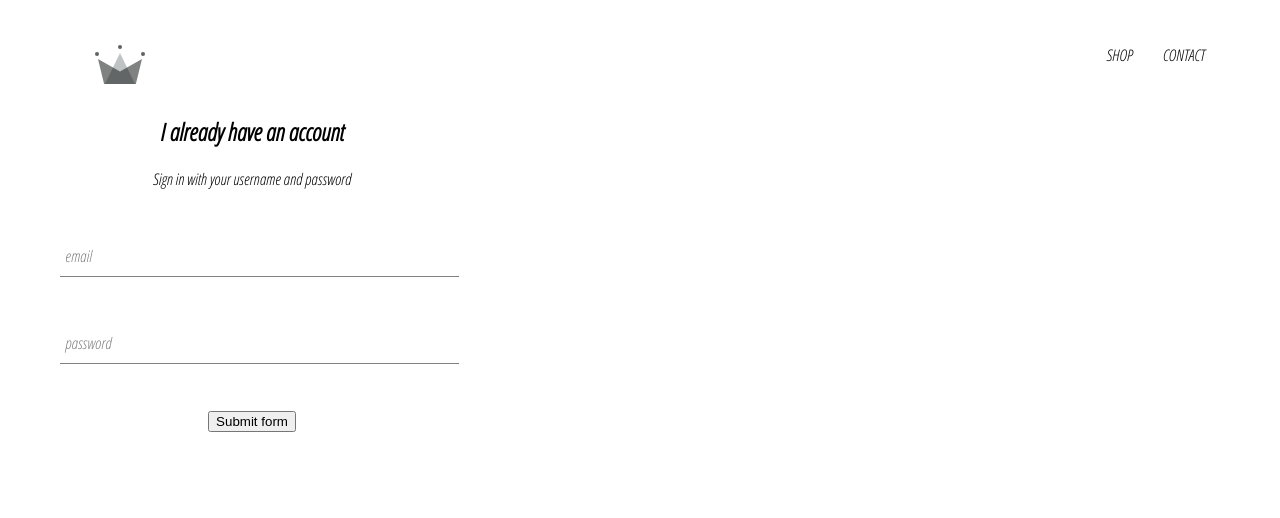
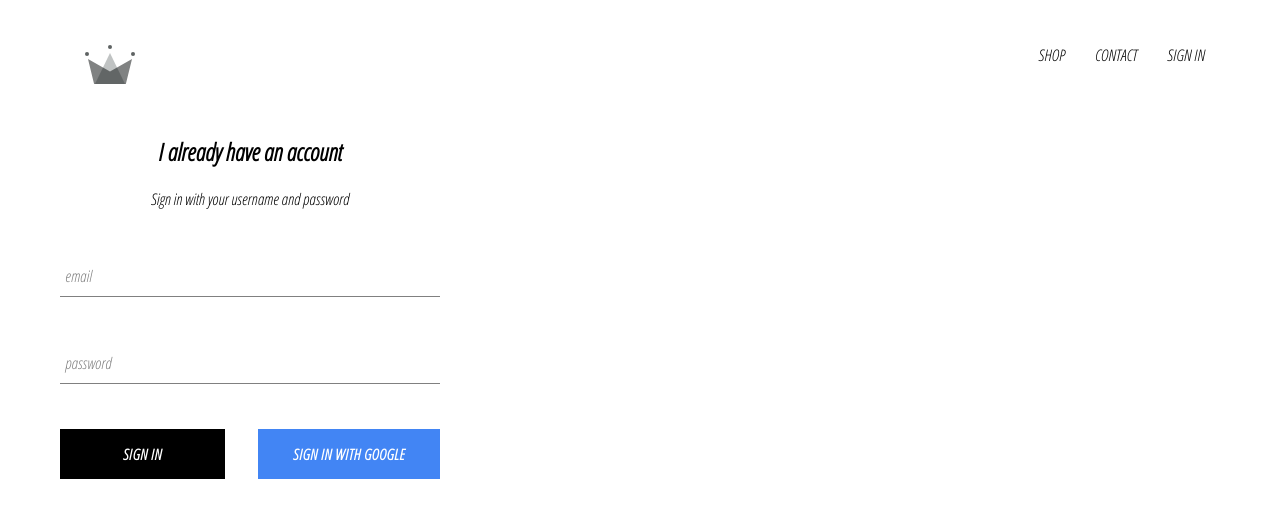
Before and after one commit to codeiators/crwn-clothing, a React (Create React App) app: page /signin in a window 1280 px wide. Shown: the top 518 px of the page. Built offline with nearby package versions, Linux system fonts and the light colour scheme; no server answers.

Commit message:
Goggle sign-in component and styles

```diff
--- a/package.json
+++ b/package.json
@@ -6,6 +6,7 @@
     "@testing-library/jest-dom": "^5.12.0",
     "@testing-library/react": "^11.2.7",
     "@testing-library/user-event": "^12.8.3",
+    "firebase": "^8.6.2",
     "node-sass": "^6.0.0",
     "react": "^17.0.2",
     "react-dom": "^17.0.2",
--- a/src/App.css
+++ b/src/App.css
@@ -11,3 +11,7 @@
   text-decoration:none;
   color:black
 }
+
+* {
+  box-sizing: border-box;
+}
--- a/src/App.js
+++ b/src/App.js
@@ -5,11 +5,37 @@
 import ShopPage from './pages/shop/shop.component';
 import Header from './components/header/header.component';
 import SignInAndSignUpPage from './pages/sign-in-and-sign-up/sign-in-and-sign-up.component';
+import {auth} from './firebase/firebase.utils';
+import React from 'react';
 
-function App() {
+class App extends React.Component {
+
+  constructor() {
+    super();
+
+    this.state = {
+      currentUser:null
+    }
+  }
+
+  unsubscribeFromAuth = null
+
+  componentDidMount() {
+    this.unsubscribeFromAuth =   auth.onAuthStateChanged(user => {
+      this.setState({currentUser:user});
+      console.log(user)
+    })
+  }
+
+  componentWillUnmount()
+  {
+    this.unsubscribeFromAuth();
+  }
+
+  render(){
     return (
       <div className="App">
-      <Header/>
+        <Header currentUser={this.state.currentUser}/>
         <Switch>
         <Route  exact  path='/' component={HomePage} />
         <Route   path='/shop' component={ShopPage} />
@@ -18,5 +44,6 @@
       </div>
     );
   }
+}
 
 export default App;
--- /dev/null
+++ b/src/components/custom-button/custom-button.component.jsx
@@ -0,0 +1,12 @@
+import React from 'react';
+import './custom-button.styles.scss';
+
+const CustomButton = ({children,isGoogleSignIn,...otherProps}) => {
+    return (
+        <button className={`${isGoogleSignIn ? 'google-sign-in':''} custom-button`} {...otherProps}>
+         {children}
+        </button>
+    )
+}
+
+export default CustomButton;
--- /dev/null
+++ b/src/components/custom-button/custom-button.styles.scss
@@ -0,0 +1,32 @@
+.custom-button {
+    min-width: 165px;
+    width: auto;
+    height: 50px;
+    letter-spacing: 0.5px;
+    line-height: 50px;
+    padding: 0 35px 0 35px;
+    font-size: 15px;
+    background-color: black;
+    color: white;
+    text-transform: uppercase;
+    font-family: 'Open Sans Condensed';
+    font-weight: bolder;
+    border: none;
+    cursor: pointer;
+
+    &:hover {
+      background-color: white;
+      color: black;
+      border: 1px solid black;
+    }
+
+    &.google-sign-in {
+      background-color: #4285f4;
+      color:white;
+
+      &:hover{
+        background-color: #357ae8;
+        border:none;
+      }
+    }
+  }
--- a/src/components/header/header.component.jsx
+++ b/src/components/header/header.component.jsx
@@ -1,10 +1,10 @@
 import React from 'react';
 import {Link} from 'react-router-dom';
-
+import {auth} from '../../firebase/firebase.utils';
 import {ReactComponent as Logo} from '../../assets/crown.svg';
 import './header.styles.scss';
 
-const Header = () => {
+const Header = ({currentUser}) => {
     return (
         <div className='header'>
         <Link className='logo-container' to='/'>
@@ -18,6 +18,11 @@
             <Link className='option' to='/shop'>
                 CONTACT
             </Link>
+            {
+                currentUser ?
+                <div className='option' onClick= {() => auth.signOut()}>SIGN OUT</div>:
+                <Link className='option' to='signin'>SIGN IN</Link>
+            }
         </div>
         </div>
     )
--- a/src/components/header/header.styles.scss
+++ b/src/components/header/header.styles.scss
@@ -20,6 +20,7 @@
 
       .option {
         padding: 10px 15px;
+        cursor:pointer
       }
     }
   }
--- a/src/components/sign-in/sign-in.component.jsx
+++ b/src/components/sign-in/sign-in.component.jsx
@@ -1,6 +1,8 @@
 import React from 'react';
 import './sign-in.styles.scss';
 import FormInput from '../form-input/form-input.component';
+import CustomButton from '../custom-button/custom-button.component';
+import {signInWithGoogle} from '../../firebase/firebase.utils.js';
 
 class SignIn extends React.Component {
     constructor(props){
@@ -34,7 +36,10 @@
                 required />
                 <FormInput name="password" type="password" value={this.state.password}
                 handleChange={this.handleChange} label="password" required />
-                <input type="submit" value="Submit form" />
+                <div className='buttons'>
+                <CustomButton type="submit" >Sign In</CustomButton>
+                <CustomButton onClick = {signInWithGoogle} isGoogleSignIn>Sign In with Google</CustomButton>
+                </div>
             </form>
             </div>
         )
--- a/src/components/sign-in/sign-in.styles.scss
+++ b/src/components/sign-in/sign-in.styles.scss
@@ -1,3 +1,14 @@
 .sign-in {
-    width:30vw;
+    width:380px;
+    display:flex;
+    flex-direction:column;
+
+    .title {
+        margin:10px 0;
+    }
+
+    .buttons{
+        display:flex;
+        justify-content: space-between;
+    }
 }
--- /dev/null
+++ b/src/firebase/firebase.utils.js
@@ -0,0 +1,21 @@
+import firebase from 'firebase/app';
+import 'firebase/firestore';
+import 'firebase/auth';
+
+const config = {
+    apiKey: "AIzaSyAoVQm70fkZj2qyiVOR2Rv5yxIPtCsf-Y8",
+    authDomain: "crwn-db-3d681.firebaseapp.com",
+    projectId: "crwn-db-3d681",
+    storageBucket: "crwn-db-3d681.appspot.com",
+    messagingSenderId: "94388237460",
+    appId: "1:94388237460:web:01c77d7e5ff98bcf037081",
+    measurementId: "G-1C23VT2ZJK"
+  };
+
+firebase.initializeApp(config);
+export const auth = firebase.auth();
+export const firestore = firebase.firestore();
+const provider = new firebase.auth.GoogleAuthProvider();
+provider.setCustomParameters({prompt:'select_account'});
+export const signInWithGoogle = () => auth.signInWithPopup(provider);
+export default firebase;
```
Also changed, not shown: 1 other file (tests, documents, lock files or other folders). Lines whose indentation alone changed are shown as unchanged.
